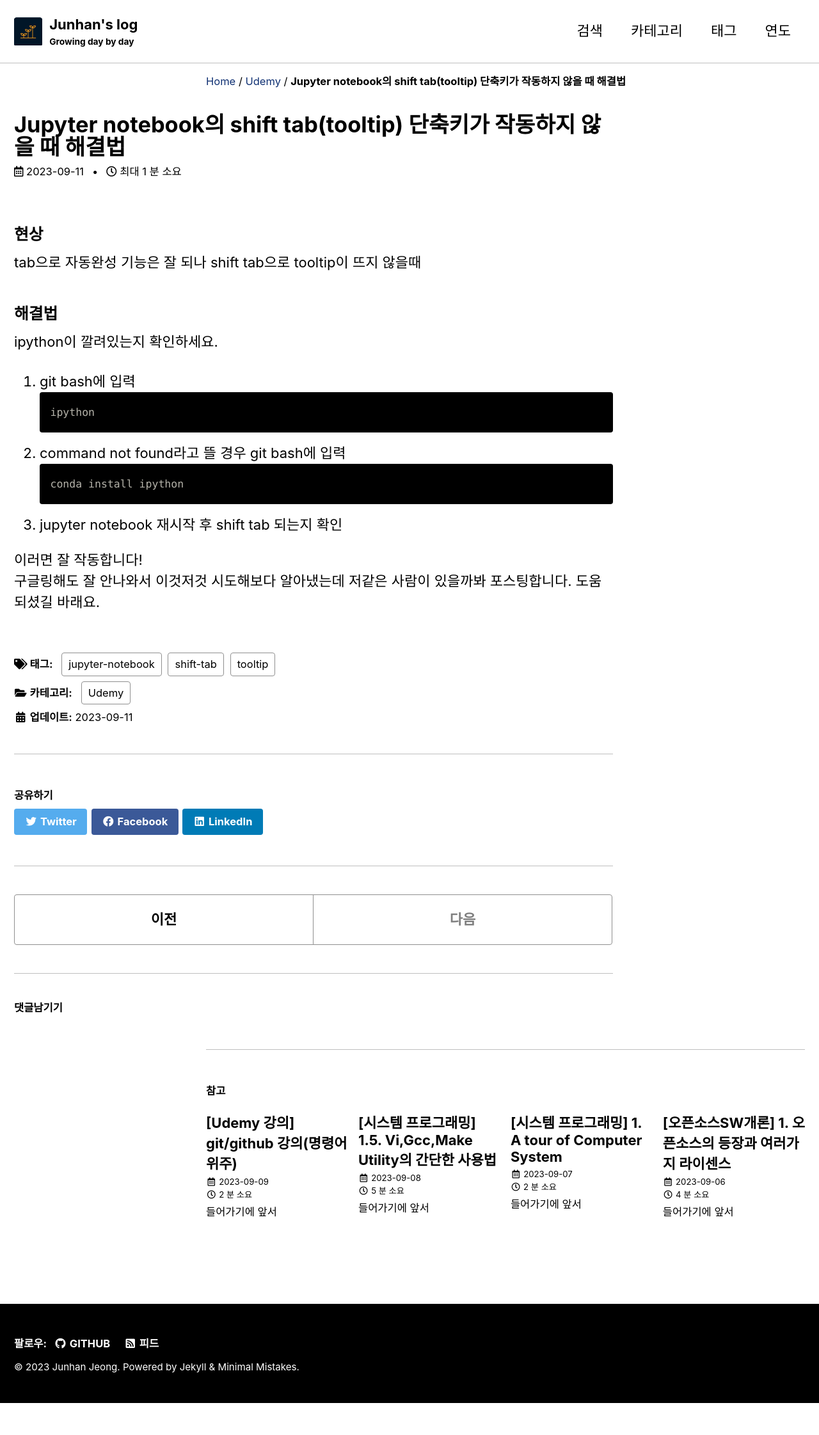
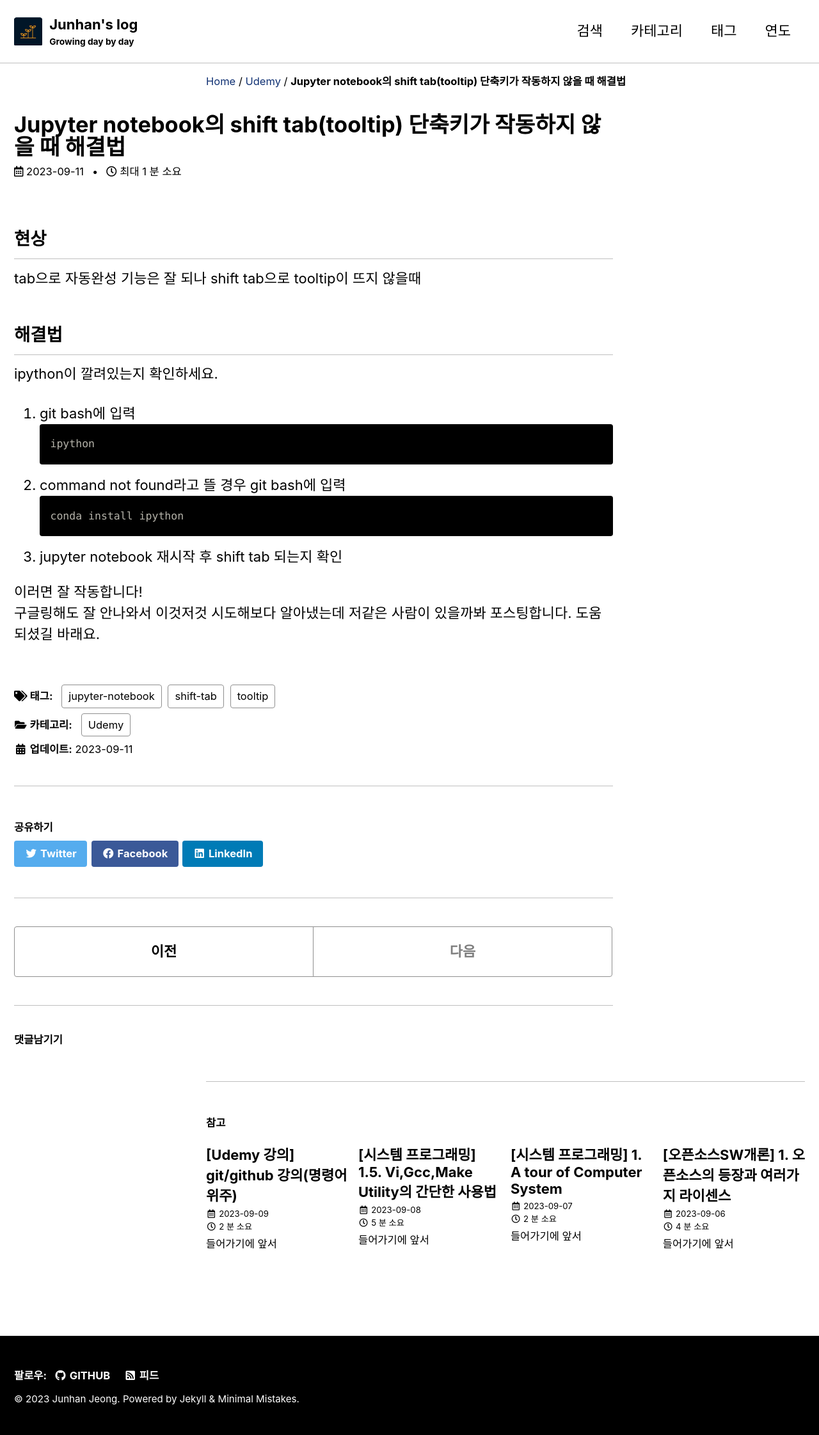
Before and after one commit to junhanjeong/junhanjeong.github.io, a Jekyll site: the page built from _posts/2023-09-11-jupyterShiftTab.md, in a window 1280 px wide. Shown: the whole page at 64% size. Built offline with Jekyll 4.4.1, drawn with Linux system fonts in a browser that asks for light colours; cached includes are drawn as plain includes; comment, search, counter and statistics services are not loaded; before the commit the page ends 2193 px from its top, so only the background shows below that.

```diff
--- a/_posts/2023-09-11-jupyterShiftTab.md
+++ b/_posts/2023-09-11-jupyterShiftTab.md
@@ -11,11 +11,13 @@ use_math: false
 
 
 
-### 현상
+
+
+## 현상
 
 tab으로 자동완성 기능은 잘 되나 shift tab으로 tooltip이 뜨지 않을때
 
-### 해결법
+## 해결법
 
 ipython이 깔려있는지 확인하세요.
 
```
